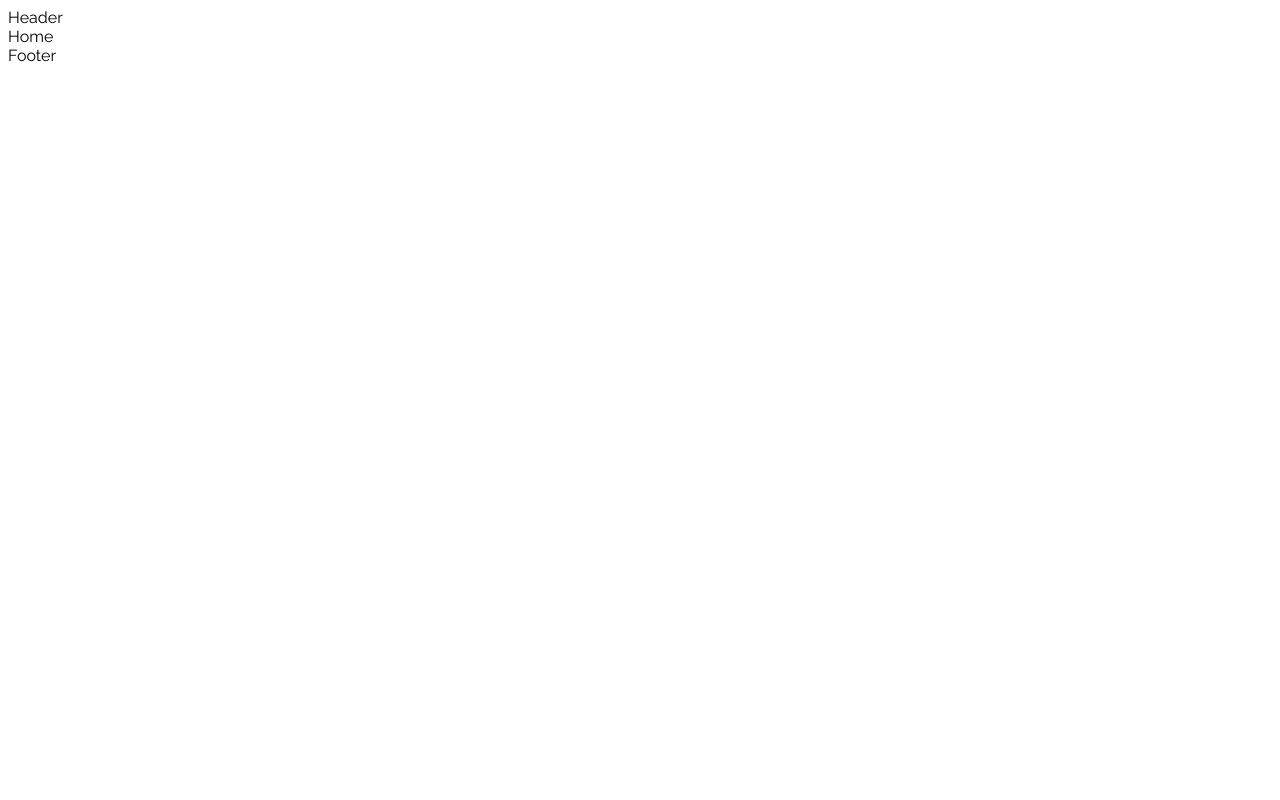
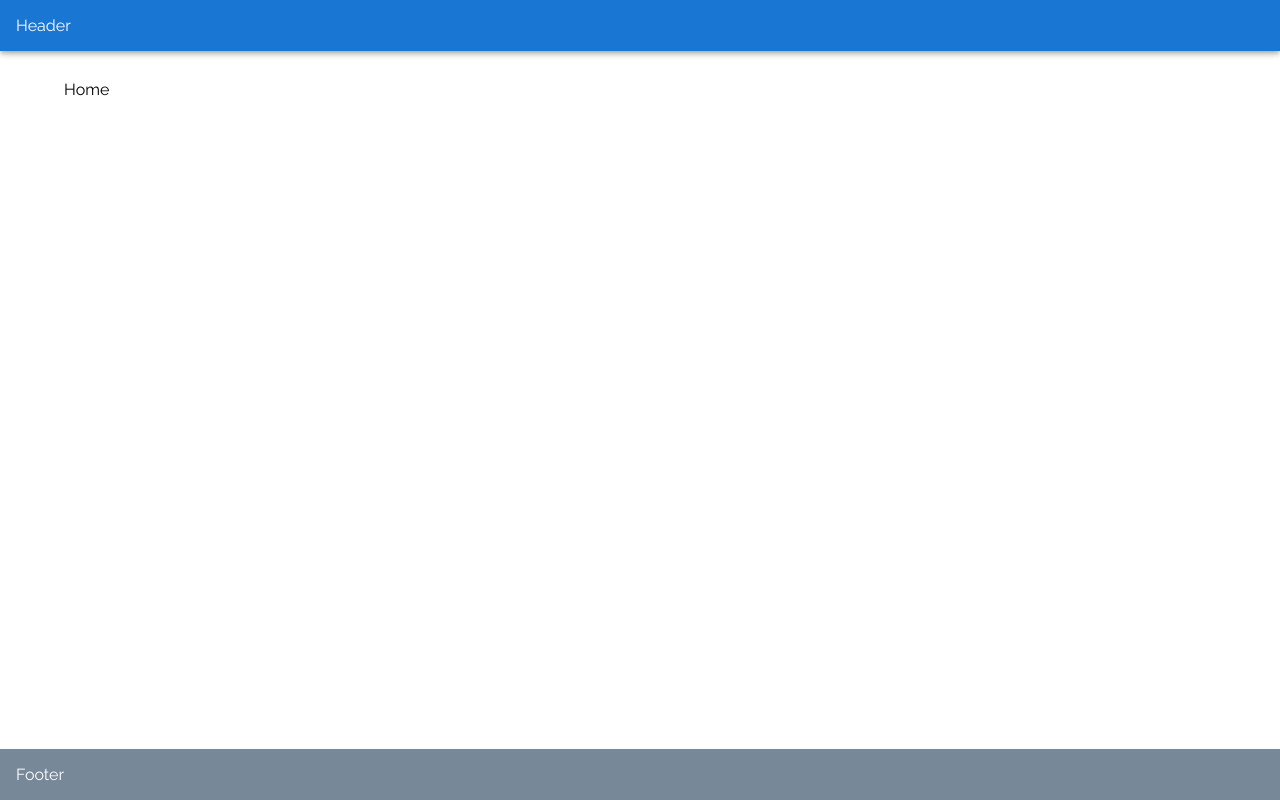
Before and after one commit to SandeshGC/Todo-App, a React (Vite) app: page / in a window 1280 px wide. Built offline with nearby package versions, Linux system fonts and the light colour scheme.

Commit message:
create site layout

```diff
--- a/src/App.tsx
+++ b/src/App.tsx
@@ -1,18 +1,27 @@
 import "./App.css"
 import { BrowserRouter as Router, Routes, Route } from "react-router-dom"
 import Layout from "./containers/Layout/Layout"
-import { Home, Page404 } from "./pages"
+import { Landing, Page404 } from "./pages"
+import { createTheme, ThemeProvider } from "@mui/material"
+
+const theme = createTheme({
+	typography: {
+		fontFamily: "Raleway",
+	},
+})
 
 function App() {
 	return (
+		<ThemeProvider theme={theme}>
 			<Router>
 				<Routes>
 					<Route path="/" element={<Layout />}>
-					<Route index element={<Home />} />
+						<Route index element={<Landing />} />
 						<Route path="*" element={<Page404 />} />
 					</Route>
 				</Routes>
 			</Router>
+		</ThemeProvider>
 	)
 }
 
--- a/src/containers/Footer/Footer.tsx
+++ b/src/containers/Footer/Footer.tsx
@@ -1,5 +1,17 @@
+import { Grid } from "@mui/material"
+
 const Footer = () => {
-	return <footer>Footer</footer>
+	return (
+		<Grid
+			marginTop={"auto"}
+			component={"footer"}
+			padding={"1rem"}
+			bgcolor={"lightslategray"}
+			color={"white"}
+		>
+			Footer
+		</Grid>
+	)
 }
 
 export default Footer
--- a/src/containers/Header/Header.tsx
+++ b/src/containers/Header/Header.tsx
@@ -1,5 +1,11 @@
+import { AppBar } from "@mui/material"
+
 const Header = () => {
-	return <header>Header</header>
+	return (
+		<AppBar component={"header"} sx={{ padding: "1rem" }}>
+			Header
+		</AppBar>
+	)
 }
 
 export default Header
--- a/src/containers/Layout/Layout.tsx
+++ b/src/containers/Layout/Layout.tsx
@@ -1,13 +1,22 @@
 import { Outlet } from "react-router-dom"
 import { Header, Footer } from ".."
+import { Container, Stack } from "@mui/material"
 
 const Layout = () => {
 	return (
-		<>
-			<Header />
-			<Outlet />
+		<Stack
+			direction={"column"}
+			height={"100vh"}
+		>
+			<Stack direction={"column"} component={"main"}>
+				<Header />
+				<Container sx={{marginTop:"80px" }}>
+					<Outlet />
+				</Container>
+			</Stack>
+
 			<Footer />
-		</>
+		</Stack>
 	)
 }
 
--- a/src/index.css
+++ b/src/index.css
@@ -1,3 +1,11 @@
 :root {
 	font-family: "Raleway", sans-serif;
 }
+
+html {
+	scroll-behavior: smooth;
+}
+
+body {
+	margin: 0;
+}
--- a/src/pages/Home.tsx
+++ /dev/null
@@ -1,5 +0,0 @@
-const Home = () => {
-	return <div>Home</div>
-}
-
-export default Home
--- /dev/null
+++ b/src/pages/Landing.tsx
@@ -0,0 +1,5 @@
+const Landing = () => {
+	return <div>Home</div>
+}
+
+export default Landing
--- a/src/pages/index.tsx
+++ b/src/pages/index.tsx
@@ -1,4 +1,4 @@
-import Home from "./Home"
+import Landing from "./Landing"
 import Page404 from "./Page404"
 
-export { Home, Page404 }
+export { Landing, Page404 }
```
Lines whose indentation alone changed are shown as unchanged.
